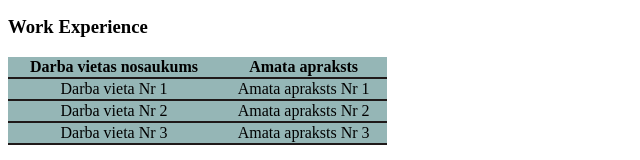
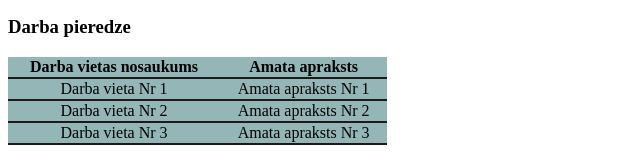
Before and after one commit to SigitaLapina/JavaScript_Dialogs_ab_SL, a plain HTML site: page Class_04_20220523/1_uzdevums_cv.html in a window 1280 px wide. Shown: the part 247-407 px from the top of the page, 0-640 px from the left. Drawn offline with Linux system fonts and the light colour scheme.

Commit message:
class_05

```diff
--- a/Class_04_20220523/1_uzdevums_cv.html
+++ b/Class_04_20220523/1_uzdevums_cv.html
@@ -34,7 +34,7 @@
      </tr>
     </table>
 
-    <h3>Work Experience</h3>
+    <h3><strong>Darba pieredze</strong> </h3>
 
     <table style="width:30%">
             <tr style="text-align:left">
```
Also changed, not shown: Class_05_20220530/Forma_uzdevums_1.html (+4 -3 lines).
